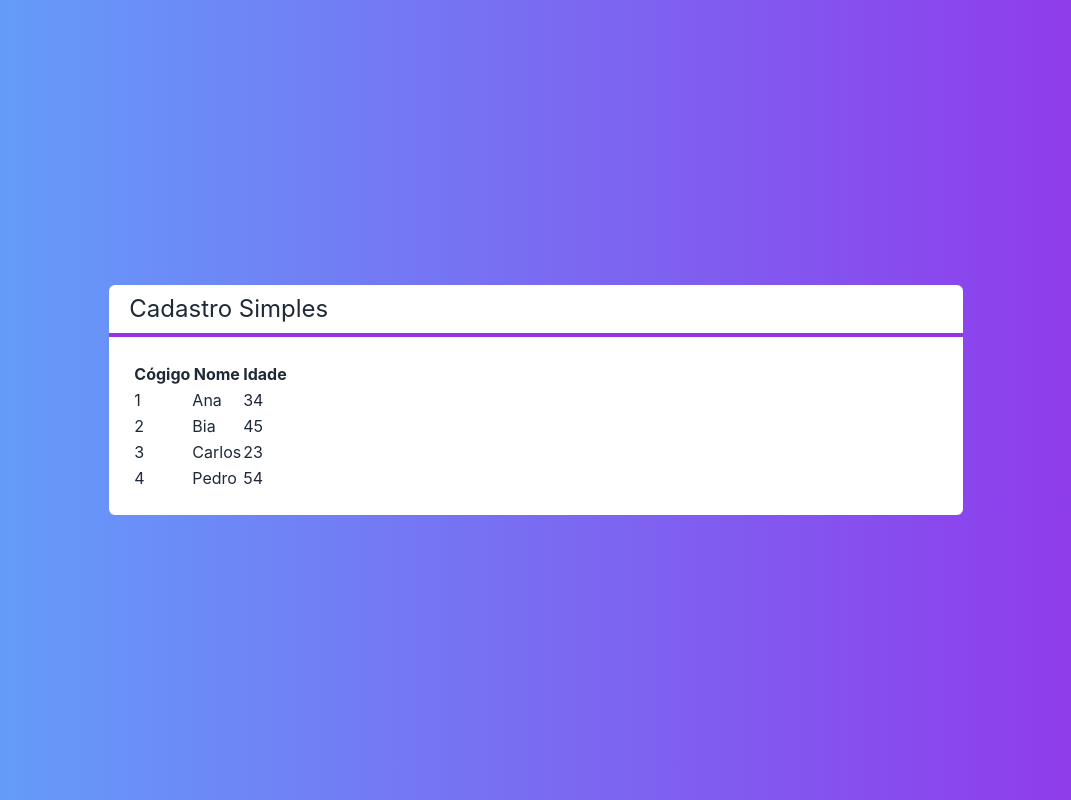
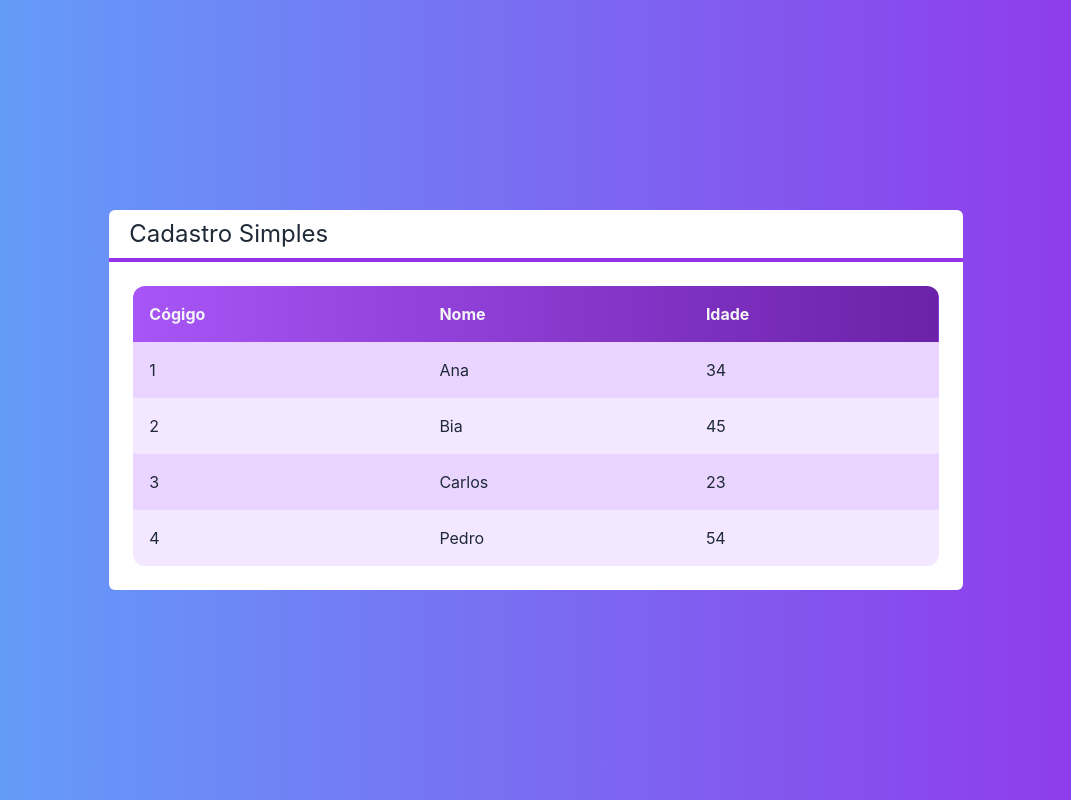
Before and after one commit to P4ul1t0s/next-crud, a Next.js app: page / in a window 1280 px wide. Shown: the whole page, without its empty margins (104-1175 px from the left). Built offline with nearby package versions, Linux system fonts and the light colour scheme.

Commit message:
Componente Tabela II

```diff
--- a/src/components/Tabela.tsx
+++ b/src/components/Tabela.tsx
@@ -8,9 +8,9 @@ export default function Tabela(props){
     function renderizarCabecalho(){
         return(
             <tr>
-                <th>Cógigo</th>
-                <th>Nome</th>
-                <th>Idade</th>
+                <th className="text-left p-4">Cógigo</th>
+                <th className="text-left p-4">Nome</th>
+                <th className="text-left p-4">Idade</th>
             </tr>
         )
     }
@@ -18,18 +18,18 @@ export default function Tabela(props){
     function renderizarDados(){
         return props.clientes?.map((cliente, i) => {
             return(
-                <tr key={cliente.id}>
-                    <td>{cliente.id}</td>
-                    <td>{cliente.nome}</td>
-                    <td>{cliente.idade}</td>
+                <tr key={cliente.id} className={`${i%2 === 0 ? "bg-purple-200" : "bg-purple-100"}`}>
+                    <td className="text-left p-4">{cliente.id}</td>
+                    <td className="text-left p-4">{cliente.nome}</td>
+                    <td className="text-left p-4">{cliente.idade}</td>
                 </tr>
             )
         })
     }
 
     return(
-        <table>
-            <thead>
+        <table className="w-full rounded-xl overflow-hidden">
+            <thead className="bg-gradient-to-r from-purple-500 to-purple-800 text-gray-100">
                 {renderizarCabecalho()}
             </thead>
             <tbody>
```
